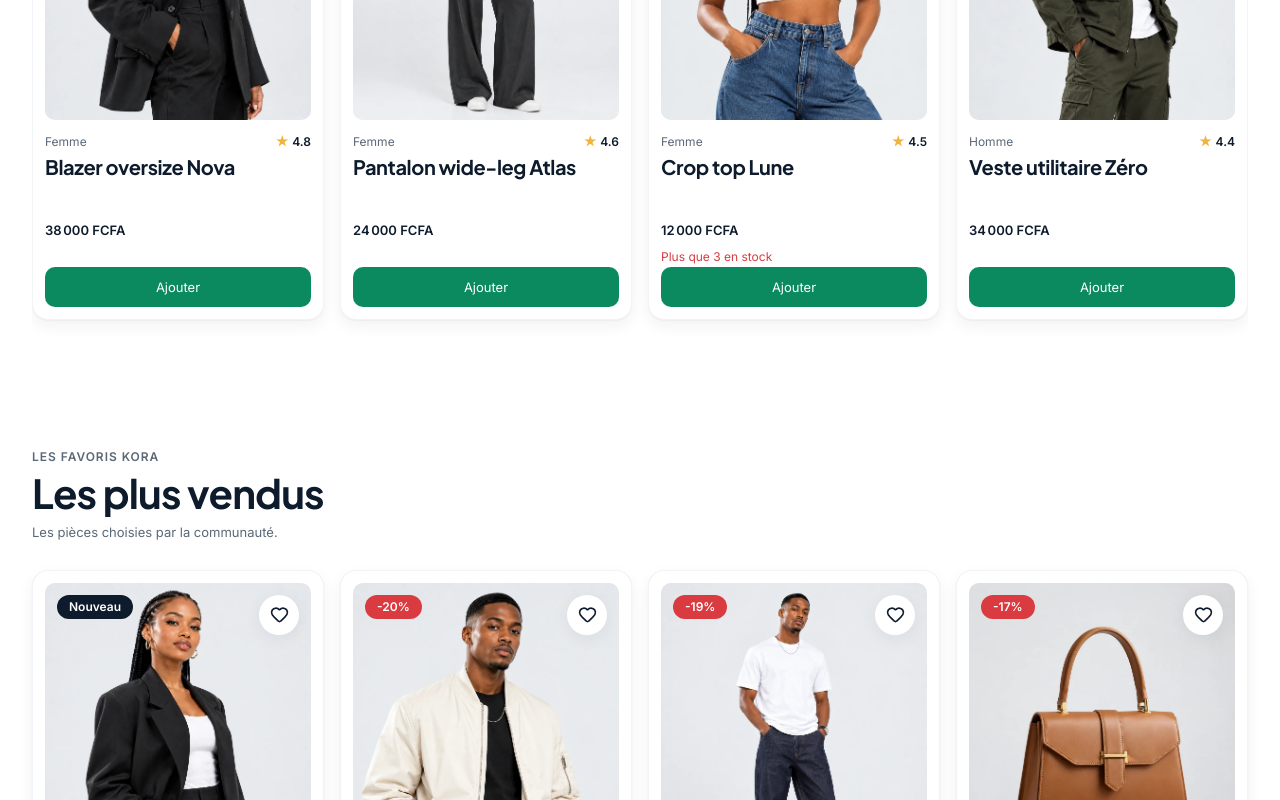
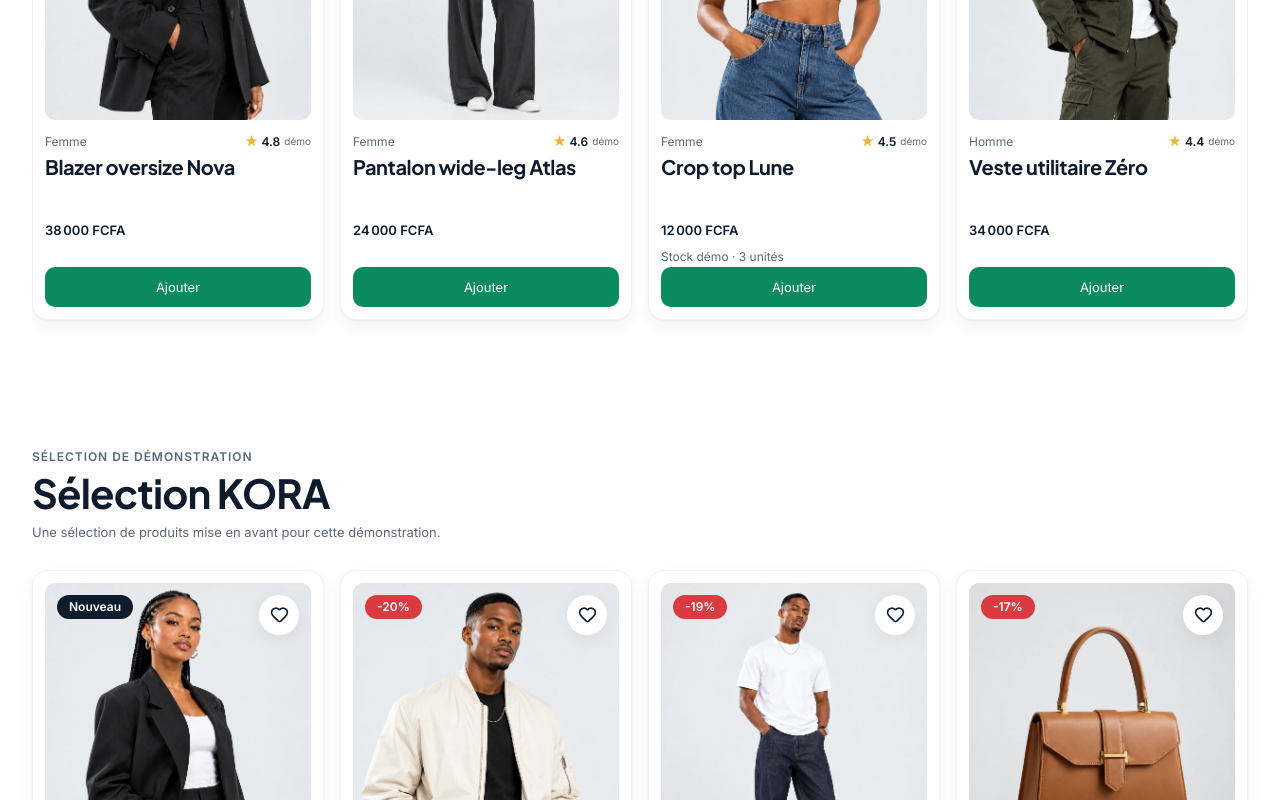
Before and after one commit to carracheDev/kora-mode, a Next.js app: page / in a window 1280 px wide. Shown: the part 2720-3520 px from the top of the page. Built offline with nearby package versions, Linux system fonts and the light colour scheme.

Commit message:
amélioration

```diff
--- a/src/components/catalog/CatalogClient.tsx
+++ b/src/components/catalog/CatalogClient.tsx
@@ -297,7 +297,7 @@ export function CatalogClient() {
       <Container className="py-7 pb-2 sm:py-10">
         <nav aria-label="Fil d’Ariane" className="mb-4 text-sm text-muted"><Link className="hover:text-primary" href="/">Accueil</Link><span aria-hidden="true" className="mx-2">/</span><span className="text-ink">Boutique</span></nav>
         <div className="flex flex-col gap-4 sm:flex-row sm:items-end sm:justify-between">
-          <div><p className="eyebrow">La sélection KORA</p><h1 className="mt-1 font-heading font-extrabold">{title}</h1><p aria-live="polite" className="mt-2 text-sm text-muted">{filteredProducts.length} article{filteredProducts.length === 1 ? "" : "s"}</p></div>
+          <div><p className="eyebrow">La sélection KORA</p><h1 className="mt-1 font-heading font-extrabold">{title}</h1><p aria-live="polite" className="mt-2 text-sm text-muted">{filteredProducts.length} article{filteredProducts.length === 1 ? "" : "s"}</p><p className="mt-1 text-xs text-muted">Notes et niveaux de stock affichés pour la démonstration.</p></div>
         </div>
         <div className="mt-5 grid grid-cols-2 gap-2 lg:flex lg:items-center lg:gap-3">
           <div className="relative col-span-2 min-w-0 lg:max-w-[420px] lg:flex-1">
--- a/src/components/home/HomeSections.tsx
+++ b/src/components/home/HomeSections.tsx
@@ -91,13 +91,13 @@ export function FlashOfferSection() {
 
 export function ProductRail({ kind }: { kind: "new" | "bestseller" }) {
   const selected = products.filter((product) => product.tags.includes(kind));
-  const title = kind === "new" ? "Nouveautés" : "Les plus vendus";
+  const title = kind === "new" ? "Nouveautés" : "Sélection KORA";
   const id = kind === "new" ? "nouveautes" : "best-sellers";
 
   return (
     <section className="py-10 sm:py-14" id={id}>
       <Container>
-        <SectionHeading eyebrow={kind === "new" ? "Tout juste arrivés" : "Les favoris KORA"} title={title} description={kind === "new" ? "Les dernières pièces de la sélection." : "Les pièces choisies par la communauté."} />
+        <SectionHeading eyebrow={kind === "new" ? "Tout juste arrivés" : "Sélection de démonstration"} title={title} description={kind === "new" ? "Les dernières pièces de la sélection." : "Une sélection de produits mise en avant pour cette démonstration."} />
         {kind === "new" ? (
           <ProductCarousel products={selected} />
         ) : (
--- a/src/components/product/ProductCard.tsx
+++ b/src/components/product/ProductCard.tsx
@@ -94,8 +94,8 @@ export function ProductCard({ product }: { product: Product }) {
 
           <div className="pointer-events-none relative z-[2] mt-3 flex min-h-5 items-center justify-between gap-2 text-xs">
             <p className="truncate text-muted">{product.category}</p>
-            <span aria-label={`Note ${product.rating} sur 5`} className="flex shrink-0 items-center gap-1 font-semibold text-ink">
-              <span aria-hidden="true" className="text-star">★</span>{product.rating.toFixed(1)}
+            <span aria-label={`Note de démonstration ${product.rating} sur 5`} title="Note fictive de démonstration" className="flex shrink-0 items-center gap-1 font-semibold text-ink">
+              <span aria-hidden="true" className="text-star">★</span>{product.rating.toFixed(1)} <span className="text-[10px] font-normal text-muted">démo</span>
             </span>
           </div>
 
@@ -106,8 +106,8 @@ export function ProductCard({ product }: { product: Product }) {
             {product.oldPrice ? <del className="text-xs text-promo">{formatFCFA(product.oldPrice)}</del> : null}
           </div>
 
-          <p aria-hidden={product.stock >= 5} className="mt-1 min-h-[18px] text-xs text-promo">
-            {product.stock < 5 ? `Plus que ${product.stock} en stock` : ""}
+          <p aria-hidden={product.stock >= 5} className="mt-1 min-h-[18px] text-xs text-muted">
+            {product.stock < 5 ? `Stock démo · ${product.stock} unité${product.stock === 1 ? "" : "s"}` : ""}
           </p>
 
           <Button className="relative z-[2] mt-auto w-full !text-sm" disabled={product.stock <= 0 || quantityInCart >= product.stock} onClick={() => setSheetOpen(true)} size="sm" variant="primary">
--- a/src/components/product/ProductPurchasePanel.tsx
+++ b/src/components/product/ProductPurchasePanel.tsx
@@ -121,9 +121,9 @@ export function ProductPurchasePanel({ product }: { product: Product }) {
           {product.oldPrice ? <del className="text-base text-promo">{formatFCFA(product.oldPrice)}</del> : null}
           {product.oldPrice ? <Badge variant="promo">-{discount}%</Badge> : null}
         </div>
-        <p className="mt-3 text-sm text-ink">Note : {product.rating.toFixed(1)} / 5</p>
+        <p className="mt-3 text-sm text-ink">Note de démonstration : {product.rating.toFixed(1)} / 5</p>
         <p aria-live="polite" className="mt-2 text-sm text-muted">
-          {product.stock <= 0 ? "Rupture de stock" : product.stock < 5 ? `Stock faible — plus que ${product.stock}` : "En stock"}
+          {product.stock <= 0 ? "Indisponible dans ce scénario de démonstration" : `Stock de démonstration : ${product.stock} unité${product.stock === 1 ? "" : "s"}${product.stock < 5 ? " · faible" : ""}`}
         </p>
         <p className="mt-4 leading-7 text-muted">{product.description}</p>
       </div>
@@ -170,7 +170,7 @@ export function ProductPurchasePanel({ product }: { product: Product }) {
       <p aria-live="polite" className="text-sm font-semibold text-ink">Total : {formatFCFA(total)}</p>
       {showStickyCta ? (
         <div className="fixed inset-x-0 bottom-0 z-40 border-t border-line bg-surface/95 p-3 pb-[calc(env(safe-area-inset-bottom)+12px)] shadow-[var(--shadow-popover)] backdrop-blur md:hidden">
-          <div className="mx-auto flex max-w-7xl items-center gap-3 px-1">
+          <div className="mx-auto flex max-w-7xl items-center gap-3 px-1 pr-14">
             <span className="min-w-0 flex-1 truncate text-sm font-bold text-ink">{formatFCFA(total)}</span>
             <Button className="min-h-12 flex-1 !text-sm" disabled={!available} onClick={handleStickyCta}>
               {hasVariants ? "Ajouter au panier" : "Choisir mes variantes"}
--- a/src/components/product/ProductServiceInfo.tsx
+++ b/src/components/product/ProductServiceInfo.tsx
@@ -1,4 +1,7 @@
 "use client";
+
+import { deliveryOptions } from "@/core/lib/delivery";
+import { formatFCFA } from "@/core/lib/format";
 
 export function ProductServiceInfo() {
   return (
@@ -7,8 +10,9 @@ export function ProductServiceInfo() {
       <div className="mt-3 grid gap-3 text-sm leading-6">
         <div>
           <p className="font-semibold text-ink">Livraison (délais indicatifs)</p>
-          <p className="text-muted">Cotonou et Abomey-Calavi : 24 à 48 h ouvrées. Autres grandes villes : 48 à 72 h ouvrées.</p>
-          <p className="text-muted">Tarif de démonstration : 1 000 FCFA à Cotonou / Abomey-Calavi, 3 000 FCFA à Porto-Novo / Parakou.</p>
+          <ul className="mt-1 grid gap-1 text-muted">
+            {deliveryOptions.map((option) => <li key={option.city}>{option.city} : {formatFCFA(option.fee)} · {option.delay} (indicatif)</li>)}
+          </ul>
         </div>
         <div>
           <p className="font-semibold text-ink">Retour (simulation)</p>
--- /dev/null
+++ b/src/core/lib/delivery.ts
@@ -0,0 +1,6 @@
+export const deliveryOptions = [
+  { city: "Cotonou", fee: 1000, label: "Cotonou", delay: "24 à 48 h ouvrées" },
+  { city: "Abomey-Calavi", fee: 1000, label: "Abomey-Calavi", delay: "24 à 48 h ouvrées" },
+  { city: "Porto-Novo", fee: 3000, label: "Porto-Novo", delay: "48 à 72 h ouvrées" },
+  { city: "Parakou", fee: 3000, label: "Parakou", delay: "48 à 72 h ouvrées" },
+] as const;
```
Also changed, not shown: src/components/checkout/CheckoutClient.tsx (+3 -9 lines).
